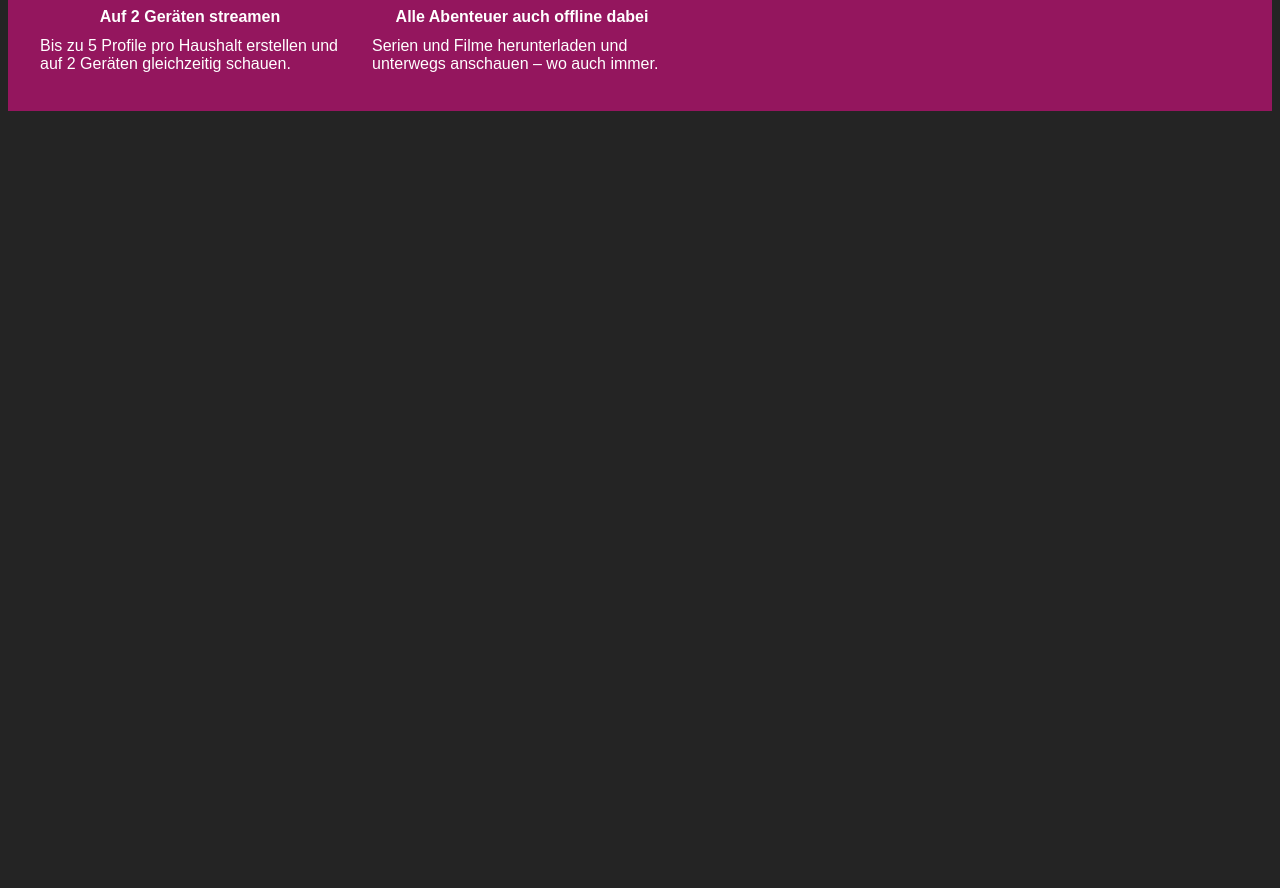
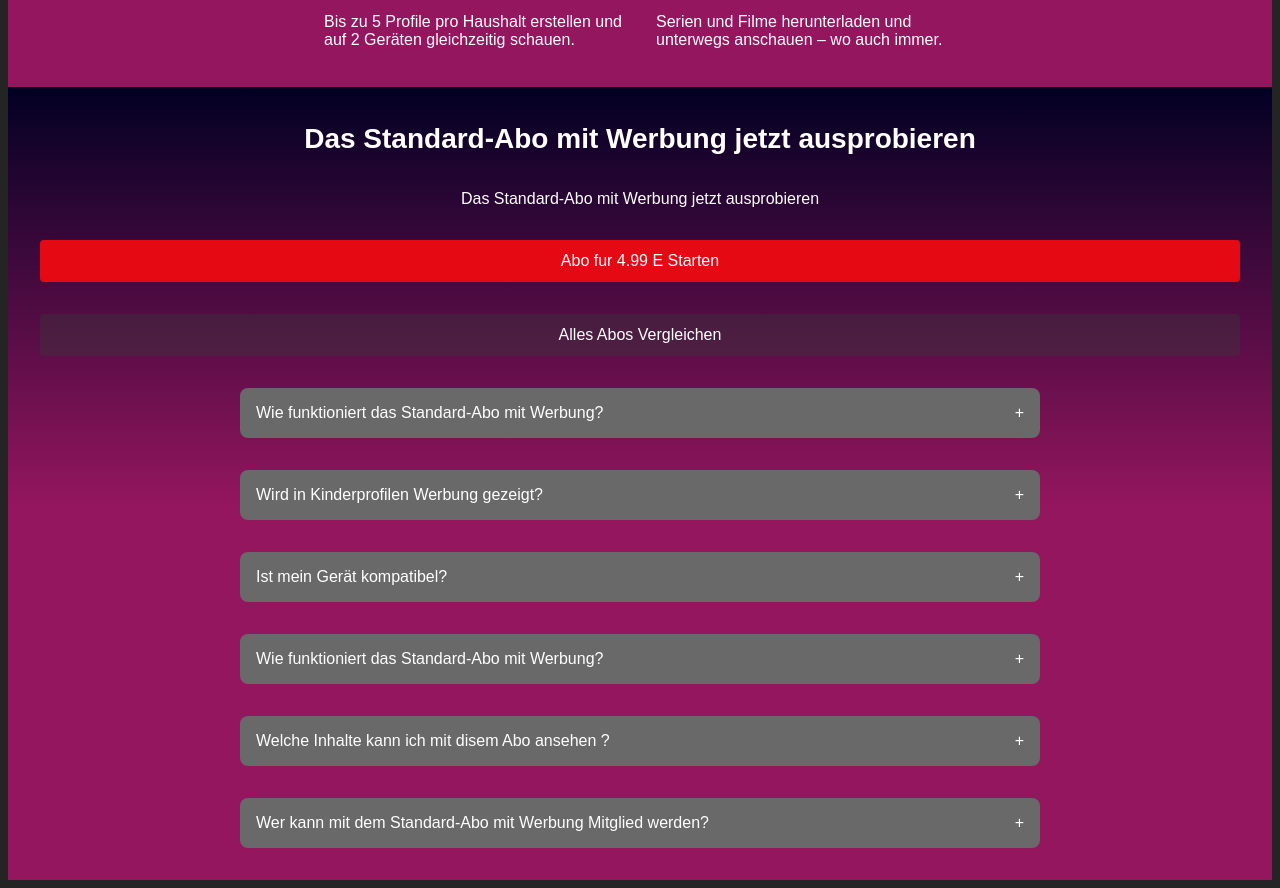
Before and after one commit to adamski83/MyNetflix, a React (Vite) app: page /subscription in a window 1280 px wide. Shown: the part 1114-2002 px from the top of the page. Before the commit the page ends 1233 px from the top, so only its background shows below. Built offline with nearby package versions, Linux system fonts and the light colour scheme.

Commit message:
created Accordion component

```diff
--- /dev/null
+++ b/src/components/Accordion/Accordion.styled.ts
@@ -0,0 +1,52 @@
+import styled from "styled-components";
+
+import { themes } from "../../themes";
+
+export const AccordionWrapper = styled.div`
+	width: 100%;
+	max-width: 800px;
+	margin: 0 auto;
+	border-radius: 8px;
+	overflow: hidden;
+`;
+
+export const AccordionHeader = styled.div`
+	display: flex;
+	justify-content: space-between;
+	align-items: center;
+	padding: 1rem;
+	background-color: ${({ theme }) => themes.light.dimGray};
+	color: ${({ theme }) => themes.light.background};
+	cursor: pointer;
+	transition: all 0.3s ease;
+
+	&:hover {
+		background-color: ${({ theme }) => themes.light.lightGray};
+	}
+
+	@media (max-width: 768px) {
+		padding: 0.8rem;
+	}
+`;
+
+export const AccordionContent = styled.div<{ isOpen: boolean }>`
+	max-height: ${({ isOpen }) => (isOpen ? "500px" : "0")};
+	overflow: hidden;
+	transition: max-height 0.3s ease-in-out;
+	background-color: ${({ theme }) => themes.light.darkGray};
+`;
+
+export const ContentInner = styled.div`
+	padding: 1rem;
+	color: ${({ theme }) => themes.light.background};
+
+	@media (max-width: 768px) {
+		padding: 0.8rem;
+		font-size: 0.9rem;
+	}
+`;
+
+export const Arrow = styled.span<{ isOpen: boolean }>`
+	transform: rotate(${({ isOpen }) => (isOpen ? "180deg" : "0deg")});
+	transition: transform 0.3s ease;
+`;
--- /dev/null
+++ b/src/components/Accordion/Accordion.tsx
@@ -0,0 +1,24 @@
+import { useState } from "react";
+
+import * as S from "./Accordion.styled";
+import { AccordionProps } from "./Accordion.types";
+
+export const Accordion: React.FC<AccordionProps> = ({ title, content }) => {
+	const [isOpen, setIsOpen] = useState(false);
+
+	const toggleAccordion = () => {
+		setIsOpen(!isOpen);
+	};
+
+	return (
+		<S.AccordionWrapper>
+			<S.AccordionHeader onClick={toggleAccordion}>
+				{title}
+				<S.Arrow isOpen={isOpen}>+</S.Arrow>
+			</S.AccordionHeader>
+			<S.AccordionContent isOpen={isOpen}>
+				<S.ContentInner>{content}</S.ContentInner>
+			</S.AccordionContent>
+		</S.AccordionWrapper>
+	);
+};
--- /dev/null
+++ b/src/components/Accordion/Accordion.types.ts
@@ -0,0 +1,4 @@
+export interface AccordionProps {
+	title: string;
+	content: string;
+}
--- a/src/components/Button/Button.styled.ts
+++ b/src/components/Button/Button.styled.ts
@@ -15,7 +15,7 @@ const getVariantStyles = (variant: ButtonVariant = "primary") => {
 			}
 		`,
 		secondary: css`
-			background-color: ${themes.light.secondary};
+			background-color: ${themes.light.lightGrayHover};
 			color: ${"white"};
 			border: none;
 		`,
--- a/src/components/DescriptionBox/DescriptionBox.styled.ts
+++ b/src/components/DescriptionBox/DescriptionBox.styled.ts
@@ -15,7 +15,7 @@ export const DescriptionBoxWrapper = styled.div`
 	padding: 25px;
 	border-radius: 10px;
 	margin-left: 30px;
-	width: 300px;
+	width: 90%;
 	backdrop-filter: blur(4.5px);
 	-webkit-backdrop-filter: blur(4.5px);
 	border-radius: 10px;
--- a/src/components/ImageContainer/ImageContainer.styled.ts
+++ b/src/components/ImageContainer/ImageContainer.styled.ts
@@ -1,4 +1,3 @@
-// src/components/adsPlan/AdsPlan.styled.ts
 import styled from "styled-components";
 
 import { themes } from "../../themes";
@@ -15,6 +14,7 @@ export const AdsPlanWrapper = styled.div`
 	flex-direction: ${({ direction }) => direction || "row"};
 	padding: 2rem;
 	flex-wrap: wrap;
+	justify-content: center;
 	gap: 2rem;
 	background: linear-gradient(
 		180deg,
--- a/src/components/adsPlan/AdsPlan.tsx
+++ b/src/components/adsPlan/AdsPlan.tsx
@@ -1,16 +1,17 @@
 import Chest from "../../assets/Chest.png";
-import * as S from "../ImageContainer/ImageContainer.styled";
-import { Typography } from "../typography/Typography";
-import { Navbar } from "../Navbar/Navbar";
+import movie from "../../assets/clapperboard-solid.svg";
+import clock from "../../assets/clock-regular.svg";
+import cloud from "../../assets/cloudflare-brands-solid.svg";
+import devices from "../../assets/house-laptop-solid.svg";
+import sword from "../../assets/khanda-solid.svg";
+import { themes } from "../../themes";
+import { Accordion } from "../Accordion/Accordion";
 import { StyledButton } from "../Button/Button.styled";
 import { DescriptionBox } from "../DescriptionBox/DescriptionBox";
-import { themes } from "../../themes";
+import * as S from "../ImageContainer/ImageContainer.styled";
+import { Navbar } from "../Navbar/Navbar";
 import { Testimonial } from "../Testimonial/Testimonial";
-import sword from "../../assets/khanda-solid.svg";
-import clock from "../../assets/clock-regular.svg";
-import movie from "../../assets/clapperboard-solid.svg";
-import devices from "../../assets/house-laptop-solid.svg";
-import cloud from "../../assets/cloudflare-brands-solid.svg";
+import { Typography } from "../typography/Typography";
 
 export const AdsPlan = () => {
 	return (
@@ -26,6 +27,7 @@ export const AdsPlan = () => {
 						variant="h3"
 						weight={700}
 						color={themes.light.background}
+						align="center"
 					>
 						Unser günstigstes: das Standard-Abo mit Werbung jetzt ausprobieren
 					</Typography>
@@ -62,6 +64,68 @@ export const AdsPlan = () => {
 					description="Serien und Filme herunterladen und unterwegs anschauen – wo auch immer."
 				/>
 			</S.AdsPlanWrapper>
+			<S.AdsPlanWrapper direction="column">
+				<Typography
+					variant="h3"
+					weight={700}
+					color={themes.light.background}
+					align="center"
+				>
+					Das Standard-Abo mit Werbung jetzt ausprobieren
+				</Typography>
+				<Typography
+					variant="h5"
+					weight={400}
+					color={themes.light.background}
+					align="center"
+				>
+					Das Standard-Abo mit Werbung jetzt ausprobieren
+				</Typography>
+				<StyledButton>Abo fur 4.99 E Starten</StyledButton>
+				<StyledButton variant="secondary">Alles Abos Vergleichen</StyledButton>
+				<Accordion
+					title="Wie funktioniert das Standard-Abo mit Werbung?"
+					content="Pro Stunde erwarten Sie wenige kurze Werbeunterbrechungen. Werbung wird, wenn möglich, an passenden Stellen in der Handlung gezeigt, um das Zuschauererlebnis nicht zu beeinträchtigen. Die Werbung wird vor und während ausgewählter Serien und Filme eingeblendet. Bei manchen kürzlich veröffentlichten Filmen gibt es Werbung nur vor Beginn des eigentlichen Titels.
+
+Wenn Sie „Pause“ wählen, wird die Anzahl der Werbeunterbrechungen auf dem Fortschrittsbalken angezeigt. Die Anzahl der Werbespots wird zu Beginn der jeweiligen Werbeunterbrechung rechts oben eingeblendet. Sie können Werbung nicht überspringen oder vorspulen."
+				/>
+				<Accordion
+					title="Wird in Kinderprofilen Werbung gezeigt?"
+					content="In Kinderprofilen wird keine Werbung gezeigt. Sie können Ihr Konto also weiterhin unbesorgt mit den Kindern in Ihrem Haushalt teilen."
+				/>
+				<Accordion
+					title="Ist mein Gerät kompatibel?"
+					content="Einige ältere Geräte und bestimmte Arten von Fernsehgeräten sind nicht mit dem Standard-Abo mit Werbung kompatibel."
+				/>
+				<Accordion
+					title="Wie funktioniert das Standard-Abo mit Werbung?"
+					content="Pro Stunde erwarten Sie wenige kurze Werbeunterbrechungen. Werbung wird, wenn möglich, an passenden Stellen in der Handlung gezeigt, um das Zuschauererlebnis nicht zu beeinträchtigen. Die Werbung wird vor und während ausgewählter Serien und Filme eingeblendet. Bei manchen kürzlich veröffentlichten Filmen gibt es Werbung nur vor Beginn des eigentlichen Titels.
+
+Wenn Sie „Pause“ wählen, wird die Anzahl der Werbeunterbrechungen auf dem Fortschrittsbalken angezeigt. Die Anzahl der Werbespots wird zu Beginn der jeweiligen Werbeunterbrechung rechts oben eingeblendet. Sie können Werbung nicht überspringen oder vorspulen."
+				/>
+				<Accordion
+					title="Welche Inhalte kann ich mit disem Abo ansehen ?"
+					content="Sie können Tausende von Serien und Filmen streamen und herunterladen sowie unzählige Spiele spielen. Der Großteil der Serien und Filme ist über ein werbefinanziertes Abo verfügbar. Nur eine kleine Anzahl ist aufgrund von Lizenzbedingungen nicht enthalten. Diese Titel werden mit einem Schloss-Symbol angezeigt."
+				/>
+				<Accordion
+					title="Wer kann mit dem Standard-Abo mit Werbung Mitglied werden?"
+					content="Das Standard-Abo mit Werbung steht Mitgliedern in folgenden Ländern zur Verfügung:
+Vereinigte Staaten,
+Australien,
+Brasilien,
+Kanada,
+Frankreich,
+Deutschland,
+Italien,
+Japan,
+Mexiko,
+Südkorea,
+Spanien,
+Vereinigtes Königreich,
+
+Das Standard-Abo mit Werbung ist möglicherweise nicht bei allen externen Rechnungsstellungspartnern und Drittanbietern von Leistungspaketen verfügbar. Bitte informieren Sie sich bei Ihrem Anbieter, ob das Abo verfügbar ist."
+				/>
+			</S.AdsPlanWrapper>
 		</>
 	);
 };
```
